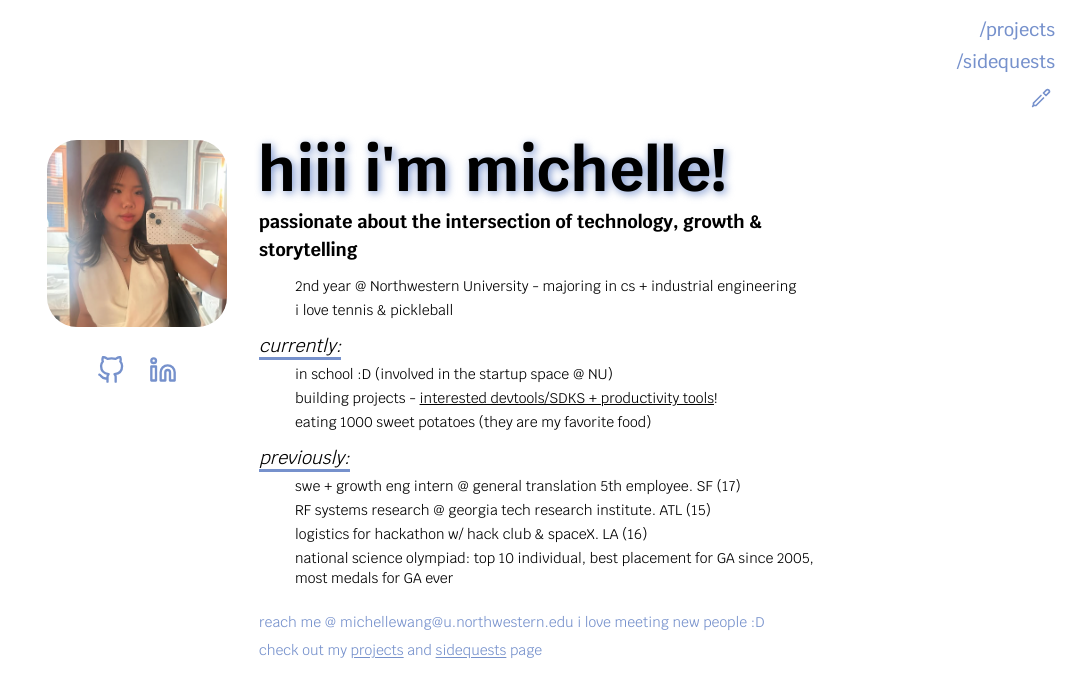
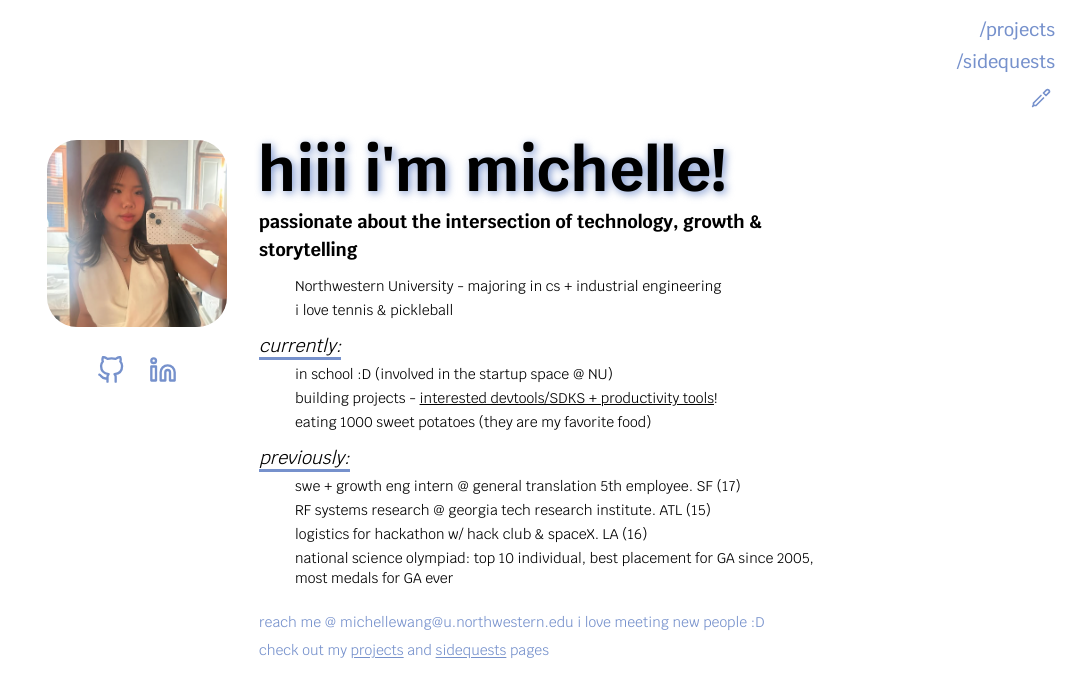
Before and after one commit to michellee-wang/personal-website, a Next.js app: page / in a window 1280 px wide. Shown: the top 696 px of the page, without its empty margins (209-1280 px from the left). Built offline with nearby package versions, Linux system fonts and the light colour scheme.

Commit message:
fix pluralization in projects/sidequests link text

```diff
--- a/app/page.tsx
+++ b/app/page.tsx
@@ -132,7 +132,7 @@ export default function Home() {
               </p>
 
               <ul className="space-y-1 text-sm pl-9 mt-1">
-                <li>2nd year @ Northwestern University - majoring in cs +
+                <li>Northwestern University - majoring in cs +
                 industrial engineering</li>
                 <li>i love tennis & pickleball</li>
               </ul>
@@ -213,7 +213,7 @@ export default function Home() {
                 >
                   sidequests
                 </Link>{" "}
-                page
+                pages
               </p>
             </div>
           </div>
```
